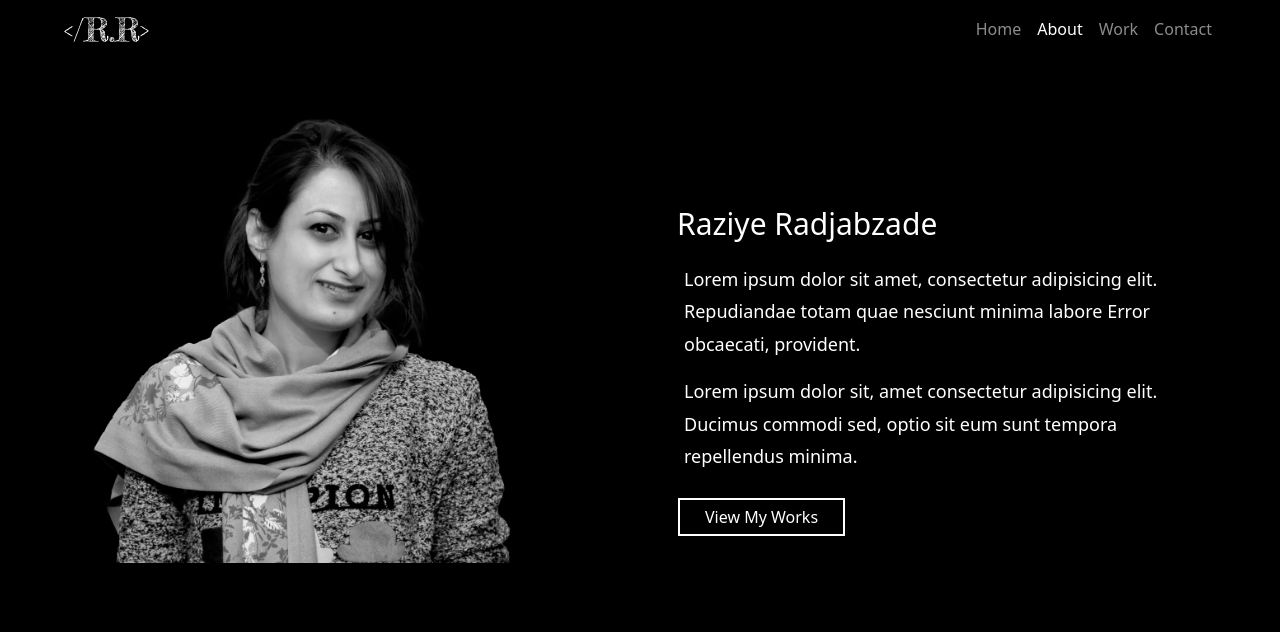
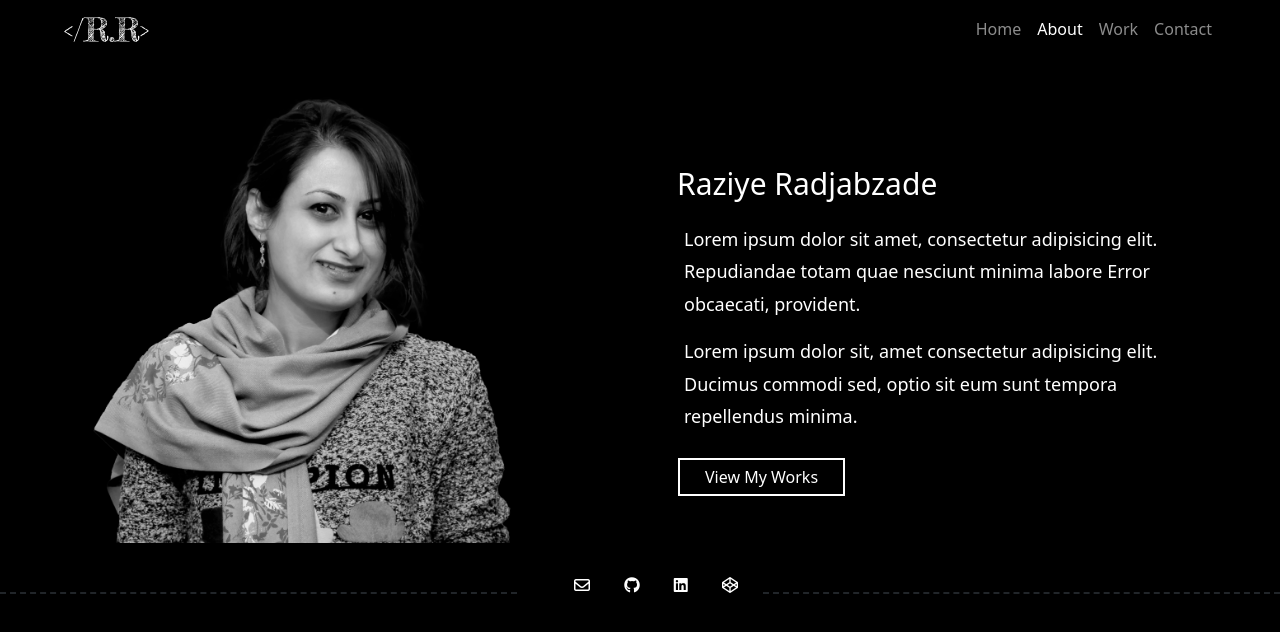
Before and after one commit to Raziyehh/Raziye-portfolio, a plain HTML site: page about.html in a window 1280 px wide. Drawn offline with nearby package versions, Linux system fonts and the light colour scheme; a web font is replaced by a local one.

Commit message:
Import footer to about page and work page

```diff
--- a/about.html
+++ b/about.html
@@ -114,5 +114,50 @@
         </div>
       </div>
     </div>
+    <footer>
+      <span class="links-container">
+        <ul>
+          <li>
+            <a
+              href="mailto:raziye.rajabzade@gmail.com"
+              title="Raziye E-mail Address"
+              class="social-link"
+            >
+              <i class="far fa-envelope img-fluid"></i>
+            </a>
+          </li>
+          <li>
+            <a
+              href="https://github.com/Raziyehh"
+              target="_blank"
+              title="Raziye's GitHub Page"
+              class="social-link"
+            >
+              <i class="fab fa-github img-fluid"></i>
+            </a>
+          </li>
+          <li>
+            <a
+              href="https://ir.linkedin.com/in/raziye-rajabzade-9a914455"
+              target="_blank"
+              title="Raziye's Linkedin Page"
+              class="social-link"
+            >
+              <i class="fab fa-linkedin img-fluid"></i>
+            </a>
+          </li>
+          <li>
+            <a
+              href="https://codesandbox.io/dashboard/home?workspace=f7202049-4d8a-467c-b7c1-3c6d63361a4a"
+              target="_blank"
+              title="Raziye's Codesandbox Page"
+              class="social-link"
+            >
+              <i class="fa fa-codepen"></i>
+            </a>
+          </li>
+        </ul>
+      </span>
+    </footer>
   </body>
 </html>
--- a/styles/style.css
+++ b/styles/style.css
@@ -106,7 +106,7 @@ body.about-page {
 
 article h2 {
   margin: 0 25px;
-  padding-top: 200px;
+  padding-top: 160px;
   font-size: 30px;
   font-weight: 400;
   line-height: 1.6;
@@ -126,9 +126,50 @@ article p {
 }
 
 .personal-pic {
-  padding-top: 100px;
+  padding-top: 80px;
   max-width: 450px;
   height: auto;
+}
+
+ul {
+  list-style-type: none;
+}
+
+li {
+  display: inline-block;
+}
+
+li a {
+  padding-left: 15px;
+  padding-right: 15px;
+  display: block;
+  color: var(--font-color);
+  text-decoration: none;
+}
+
+li a:hover {
+  font-size: 20px;
+  border: 2px dashed var(--font-color);
+}
+
+.links-container {
+  margin-top: 30px;
+  display: flex;
+  flex-direction: row;
+}
+
+.links-container:before,
+.links-container:after {
+  content: "";
+  flex: 1 1;
+  border-bottom: 2px dashed;
+  margin: auto;
+}
+.links-container:before {
+  margin-right: 10px;
+}
+.links-container:after {
+  margin-left: 10px;
 }
 
 body.work-page {
```
Also changed, not shown: work.html (+45 -0 lines).
